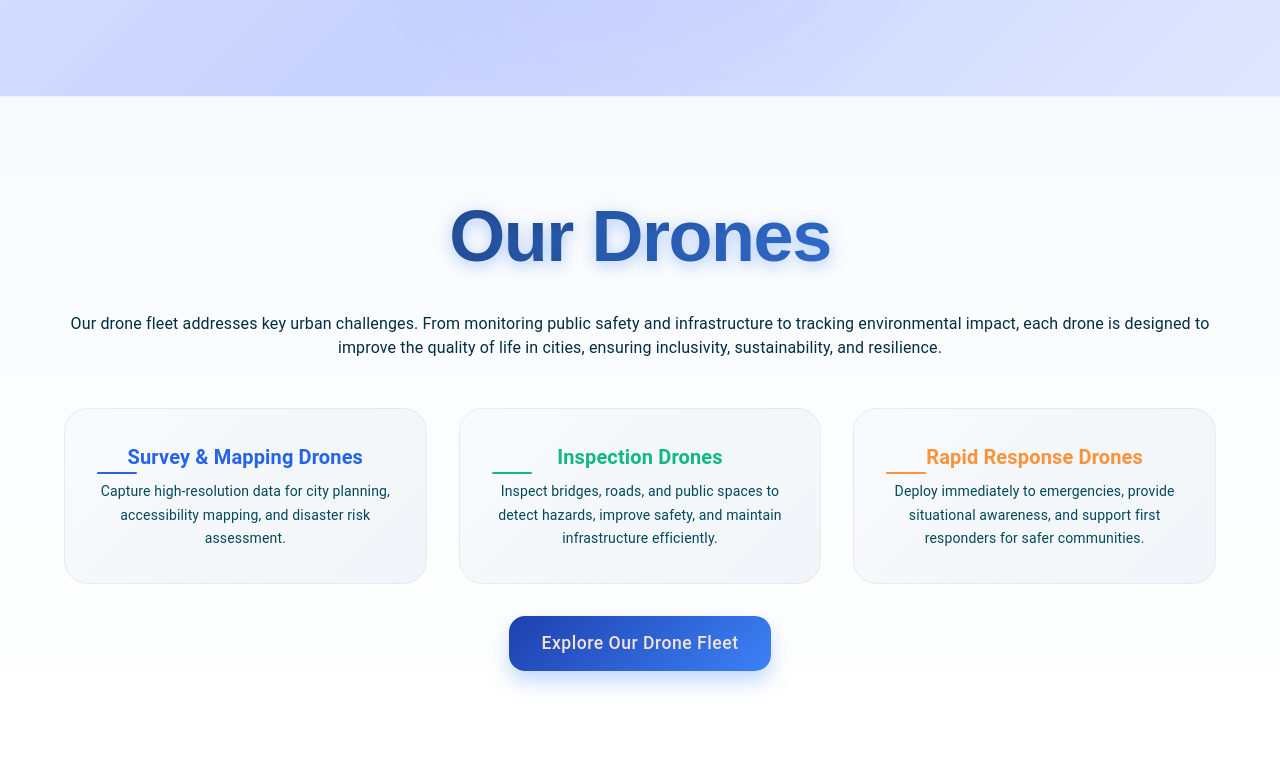
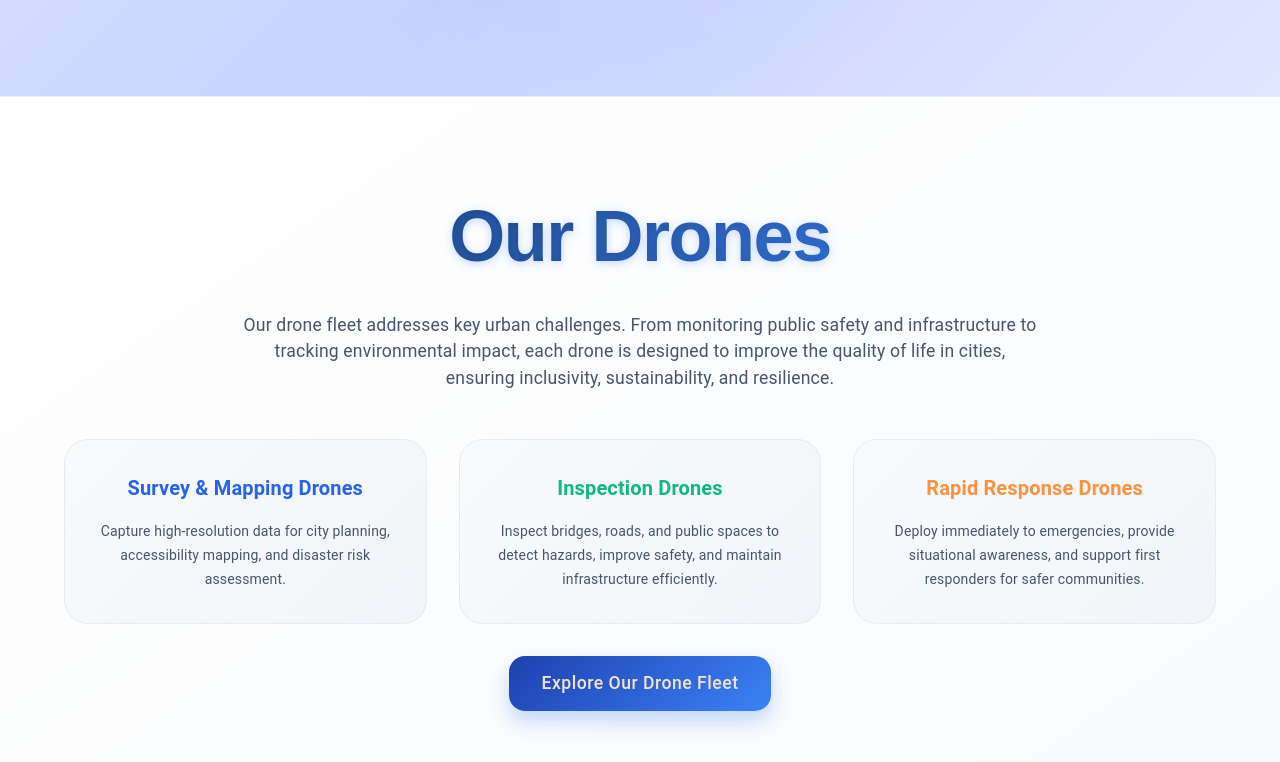
Before and after one commit to ChloeSVillaranda/PropynylidyneHackToChange2025, a React (Vite) app in the folder frontend/: page / in a window 1280 px wide. Shown: the part 1058-1820 px from the top of the page. Built offline with nearby package versions, Linux system fonts and the light colour scheme; no server answers.

Commit message:
feat: css improvements

```diff
--- a/frontend/src/components/Header.tsx
+++ b/frontend/src/components/Header.tsx
@@ -73,10 +73,19 @@ export default function Header({ isLoggedIn, setIsLoggedIn }: HeaderProps) {
   const user = JSON.parse(localStorage.getItem('user') || '{}');
 
   const iconStyle = {
-    color: '#1e40af',
+    color: muiTheme.palette.mode === "dark" ? '#fff' : '#1e40af',
     "&:hover": {
-      color: '#2563eb'
+      color: muiTheme.palette.mode === "dark" ? '#93c5fd' : '#2563eb'
     }
+  };
+
+  // Update user greeting color to match icons
+  const userGreetingStyle = {
+    display: 'flex',
+    alignItems: 'center',
+    ml: 2,
+    mr: 1,
+    color: muiTheme.palette.mode === "dark" ? '#fff' : '#1e40af'
   };
 
   return (
@@ -135,13 +144,7 @@ export default function Header({ isLoggedIn, setIsLoggedIn }: HeaderProps) {
               </NavButton>
 
               {/* User greeting */}
-              <Box sx={{
-                display: 'flex',
-                alignItems: 'center',
-                ml: 2,
-                mr: 1,
-                color: iconStyle.color
-              }}>
+              <Box sx={userGreetingStyle}>
                 <PersonIcon sx={{ mr: 1 }} />
                 <Typography variant="body2" sx={{ fontWeight: 500 }}>
                   Hello, {user.name || 'User'}
--- a/frontend/src/components/sections/DronesSection.tsx
+++ b/frontend/src/components/sections/DronesSection.tsx
@@ -45,34 +45,24 @@ const DroneCard = ({title, description, color = '#0f1724'}: DroneCardProps) => {
                         boxShadow: isDark
                             ? '0 12px 30px rgba(0,0,0,0.4)'
                             : '0 12px 30px rgba(0,0,0,0.1)',
-                        border: `1px solid ${
-                            isDark ? 'rgba(255,255,255,0.2)' : 'rgba(0,0,0,0.1)'
-                        }`,
                     },
                 }}>
                 <Typography
                     variant='h6'
                     gutterBottom
                     sx={{
-                        color,
+                        color: isDark ? 'white' : color,
                         fontWeight: 600,
-                        position: 'relative',
-                        '&::after': {
-                            content: '""',
-                            position: 'absolute',
-                            bottom: -1,
-                            left: 0,
-                            width: '40px',
-                            height: '2px',
-                            background: color,
-                            borderRadius: '2px',
-                        },
+                        mb: 2
                     }}>
                     {title}
                 </Typography>
                 <Typography
                     variant='body2'
-                    sx={{color: 'text.secondary', lineHeight: 1.7}}>
+                    sx={{
+                        color: isDark ? '#94a3b8' : '#475569',
+                        lineHeight: 1.7
+                    }}>
                     {description}
                 </Typography>
             </Paper>
@@ -86,15 +76,14 @@ export default function DronesSection() {
     const [open, setOpen] = useState(false);
 
     return (
-        <>
         <Box
             component='section'
             id='drones'
             sx={{
                 py: 12,
                 background: isDark
-                        ? 'linear-gradient(180deg, #1a1a1a 0%, #0a0a0a 100%)'
-                        : 'linear-gradient(180deg, #f8fafc 0%, #ffffff 100%)',
+                    ? 'linear-gradient(145deg, rgba(30,41,59,0.7), rgba(15,23,42,0.8))'
+                    : 'linear-gradient(145deg, #ffffff, #f8fafc)',
                 borderTop: `1px solid ${
                     isDark ? 'rgba(255,255,255,0.1)' : 'rgba(0,0,0,0.05)'
                 }`,
@@ -114,26 +103,36 @@ export default function DronesSection() {
                         gutterBottom
                         align='center'
                         sx={{
-                                fontWeight: 900,
+                            fontWeight: 800,
                             fontSize: {xs: '3rem', md: '4.5rem'},
                             fontFamily: '"Poppins", sans-serif',
-                                background:
-                                    'linear-gradient(to right, #0f2447, #3b82f6)',
+                            background: isDark
+                                ? 'linear-gradient(to right, #93c5fd, #60a5fa)'
+                                : 'linear-gradient(to right, #0f2447, #3b82f6)',
                             backgroundClip: 'text',
                             WebkitBackgroundClip: 'text',
                             color: 'transparent',
-                                textShadow: '0 4px 15px rgba(59,130,246,0.4)',
+                            textShadow: isDark
+                                ? '0 2px 10px rgba(147,197,253,0.3)'
+                                : '0 2px 10px rgba(59,130,246,0.3)',
                             mb: 4,
                             letterSpacing: '-0.02em',
                         }}>
                         Our Drones
                     </Typography>
                 </motion.div>
+
                 <Typography
                     variant='body1'
                     align='center'
                     paragraph
-                        sx={{mb: 6}}>
+                    sx={{
+                        mb: 6,
+                        color: isDark ? '#94a3b8' : '#475569',
+                        fontSize: '1.1rem',
+                        maxWidth: '800px',
+                        mx: 'auto',
+                    }}>
                     Our drone fleet addresses key urban challenges. From
                     monitoring public safety and infrastructure to tracking
                     environmental impact, each drone is designed to improve
@@ -192,8 +191,7 @@ export default function DronesSection() {
                     </Button>
                 </Box>
             </Container>
+            <DroneFleetModal open={open} onClose={() => setOpen(false)} />
         </Box>
-            <DroneFleetModal open={open} onClose={() => setOpen(false)} />
-        </>
     );
 }
```
Lines whose indentation alone changed are shown as unchanged.
